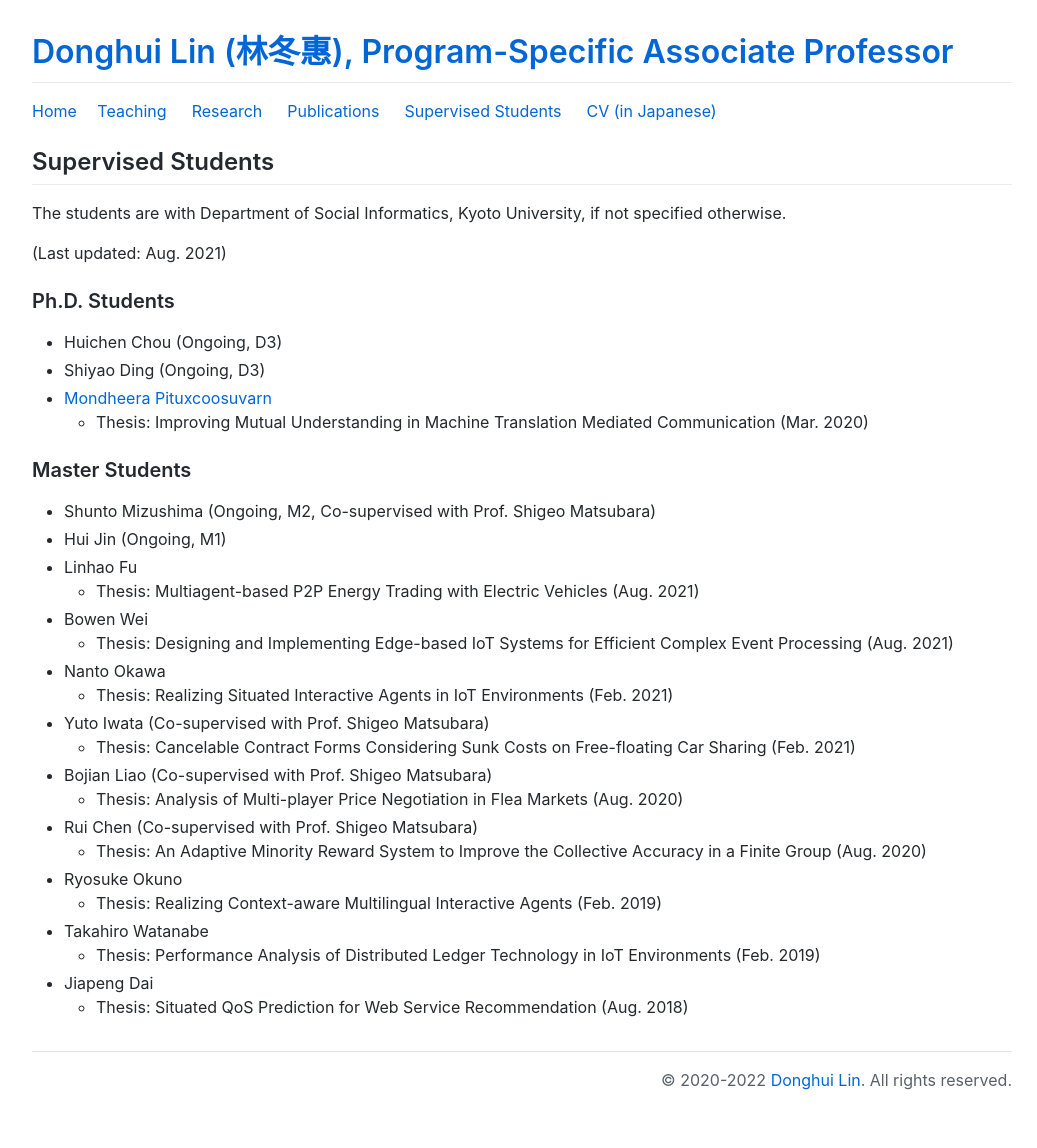
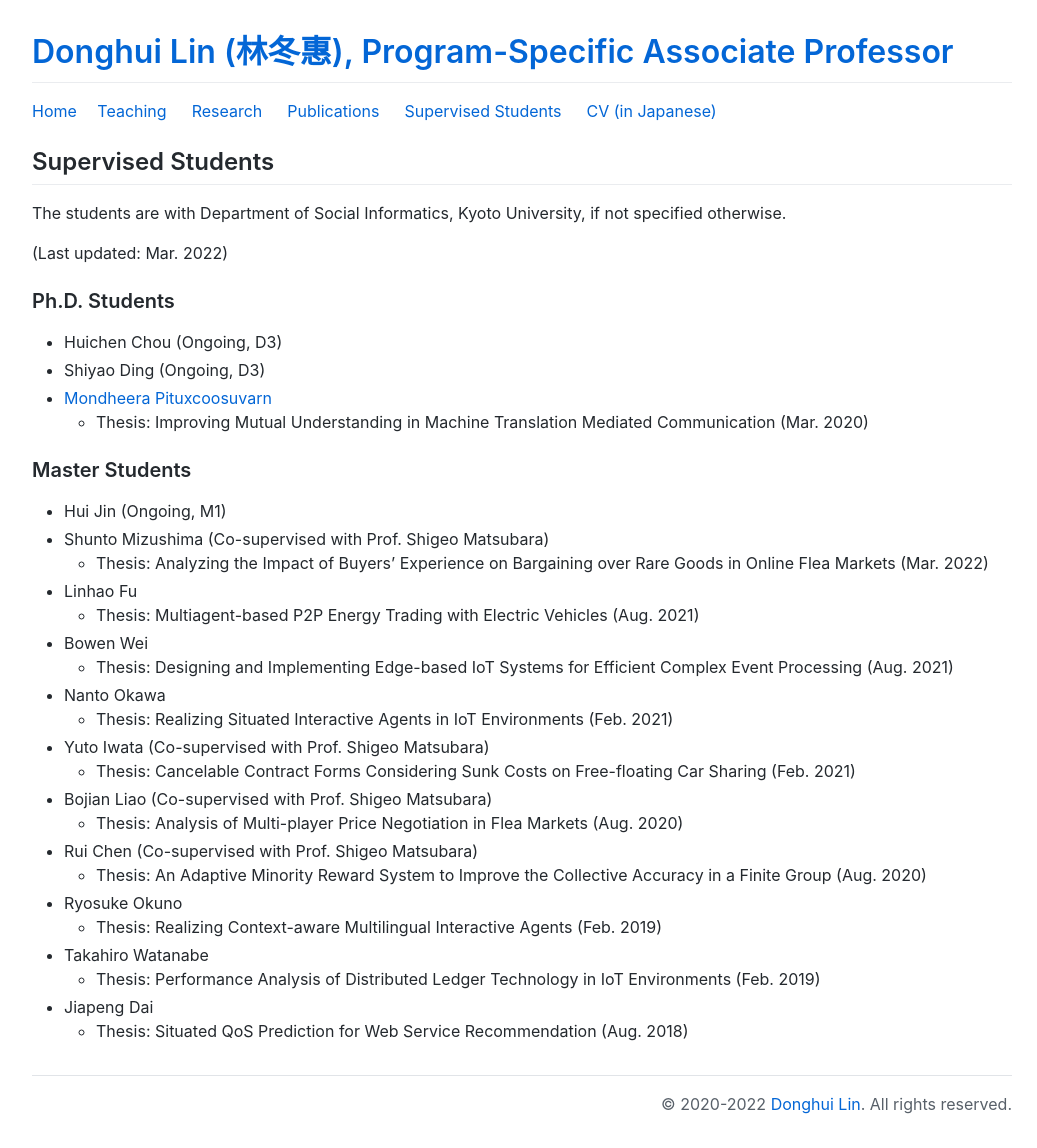
Before and after one commit to lindh/lindh.github.io, a Jekyll site: the page built from students.md, in a window 1280 px wide. Shown: the whole page, without its empty margins (118-1155 px from the left). Built offline with Jekyll 4.4.1, drawn with Linux system fonts in a browser that asks for light colours; comment, search, counter and statistics services are not loaded; before the commit the page ends 1124 px from its top, so only the background shows below that.

Commit message:
Update students.md

```diff
--- a/students.md
+++ b/students.md
@@ -7,7 +7,7 @@ layout: default
 ## Supervised Students
 The students are with Department of Social Informatics, Kyoto University, if not specified otherwise.
 
-(Last updated: Aug. 2021)
+(Last updated: Mar. 2022)
 
 ### Ph.D. Students
 - Huichen Chou (Ongoing, D3)
@@ -16,8 +16,9 @@ The students are with Department of Social Informatics, Kyoto University, if not
   - Thesis: Improving Mutual Understanding in Machine Translation Mediated Communication (Mar. 2020)
 
 ### Master Students
-- Shunto Mizushima (Ongoing, M2, Co-supervised with Prof. Shigeo Matsubara)
 - Hui Jin (Ongoing, M1)
+- Shunto Mizushima (Co-supervised with Prof. Shigeo Matsubara)
+  - Thesis: Analyzing the Impact of Buyers’ Experience on Bargaining over Rare Goods in Online Flea Markets (Mar. 2022)
 - Linhao Fu
   - Thesis: Multiagent-based P2P Energy Trading with Electric Vehicles (Aug. 2021)
 - Bowen Wei
```
